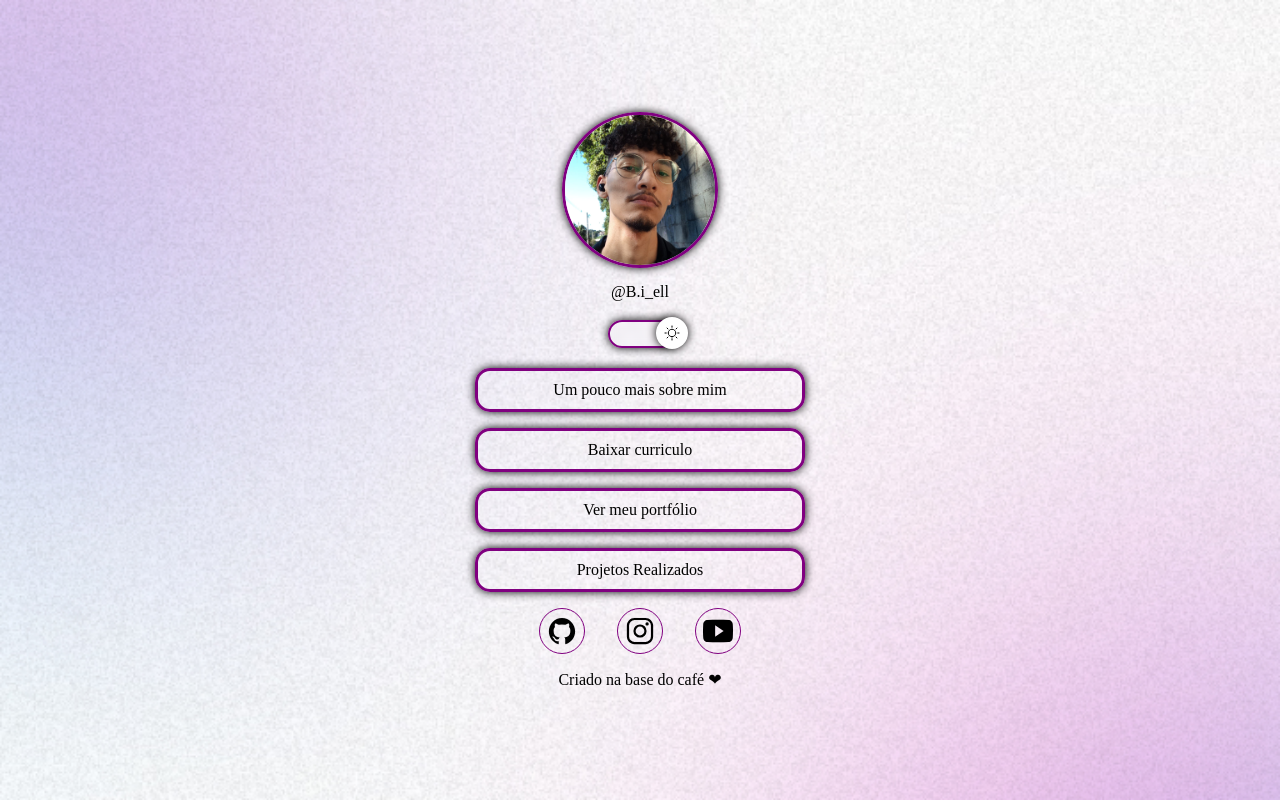
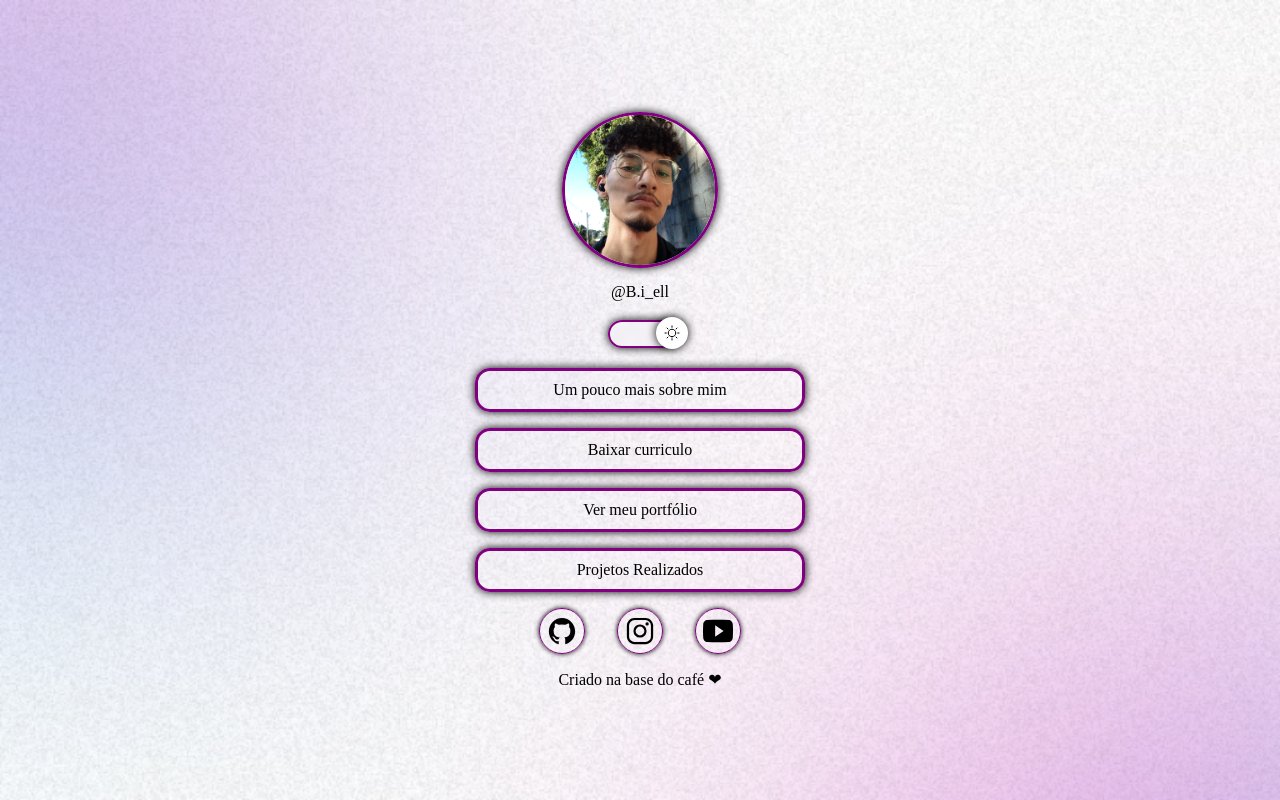
Before and after one commit to Bi-ell/Portfolio, a plain HTML site: page index.html in a window 1280 px wide. Both pictures are taken after a click on the element 640 px from the left and 332 px from the top of the page. Drawn offline with nearby package versions, Linux system fonts and the light colour scheme; a web font is replaced by a local one.

Commit message:
Update no css pt3 sombra

```diff
--- a/css/css.css
+++ b/css/css.css
@@ -186,11 +186,13 @@ ion-icon{
     color: white;
     padding: 7px;
     border: 1px solid violet;
+    box-shadow: 0 0 5px white;
     border-radius: 100%;
 }
 
 .light ion-icon{
     color: black;
+    box-shadow: 0 0 5px black;
     border: 1px solid purple;
 }
 
```
